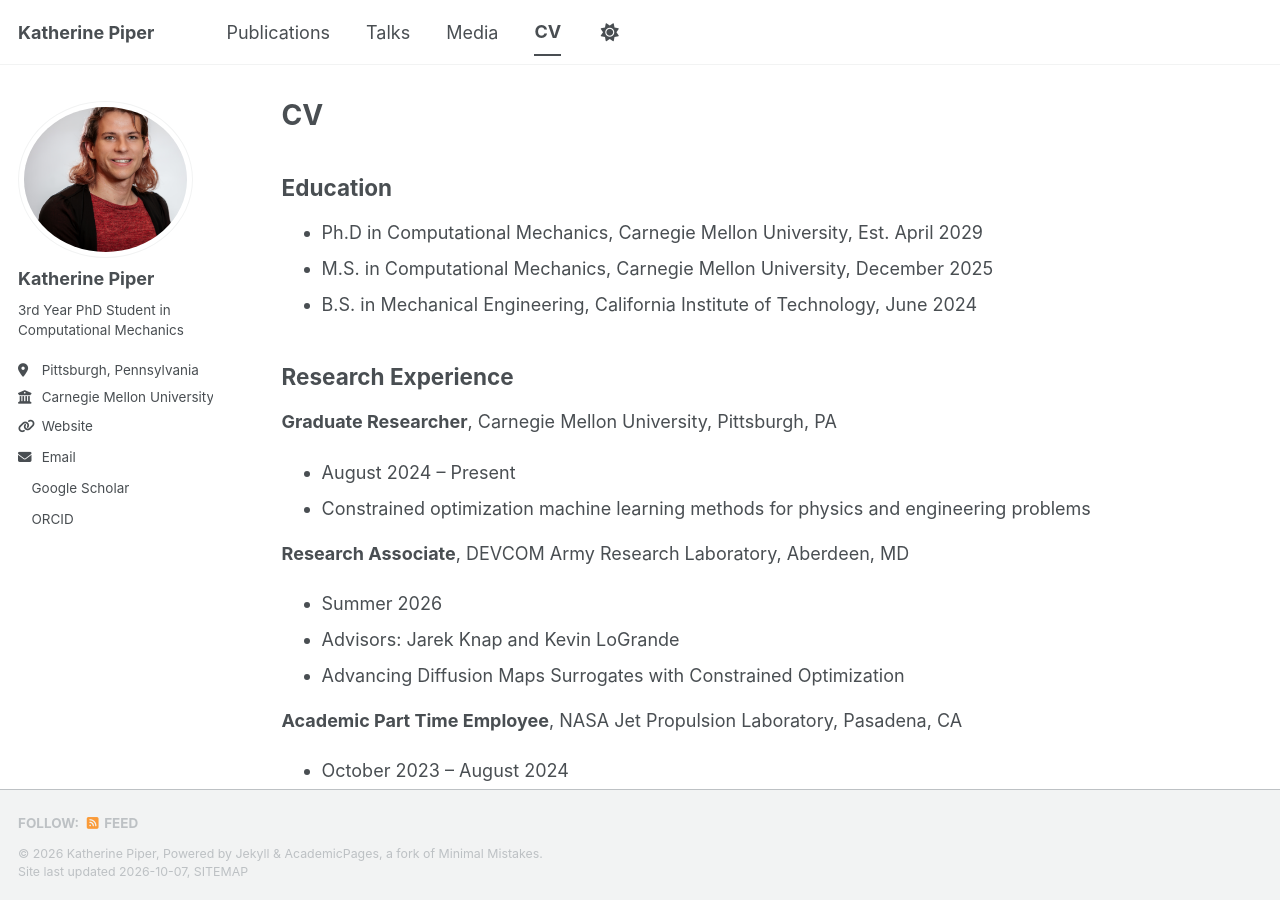
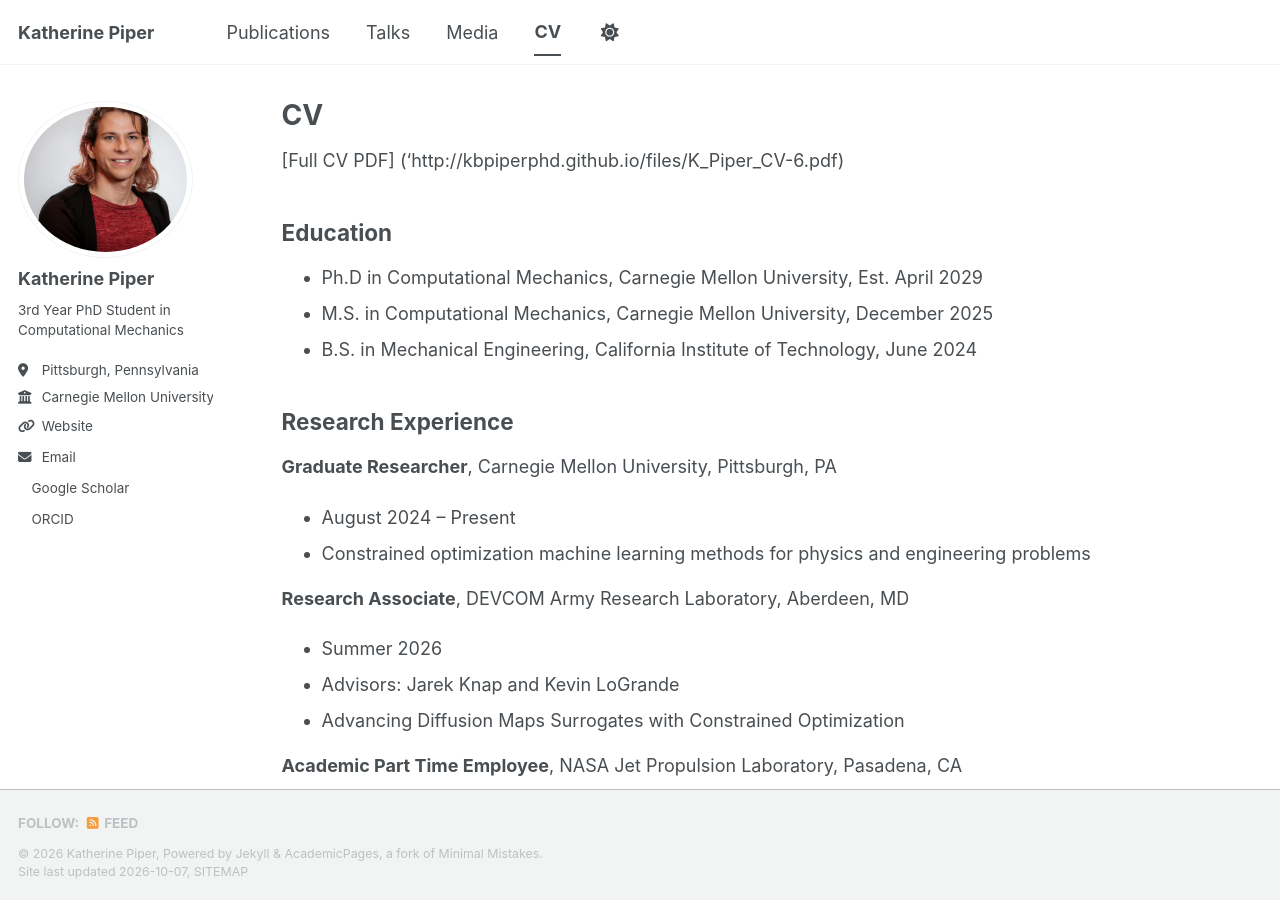
Before and after one commit to kbpiperphd/kbpiperphd.github.io, a Jekyll site: the page built from _pages/cv.md, in a window 1280 px wide and 900 px high. Built offline with Jekyll 4.4.1, drawn with Linux system fonts in a browser that asks for light colours; a style sheet for code colours, icons or effects is not loaded.

Commit message:
Update cv.md

```diff
--- a/_pages/cv.md
+++ b/_pages/cv.md
@@ -3,13 +3,14 @@
 title: "CV"
 permalink: /cv/
 author_profile: true
-url: 'http://kbpiperphd.github.io/files/K_Piper_CV-6.pdf'
+
 redirect_from:
   - /resume
 ---
 
 {% include base_path %}
 
+[Full CV PDF] ('http://kbpiperphd.github.io/files/K_Piper_CV-6.pdf)
 ## Education
 
 - Ph.D in Computational Mechanics, Carnegie Mellon University, Est. April 2029
```
